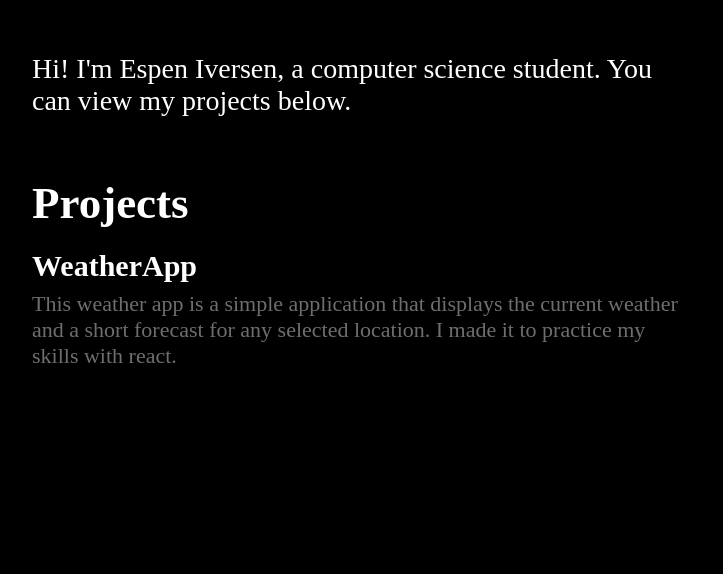
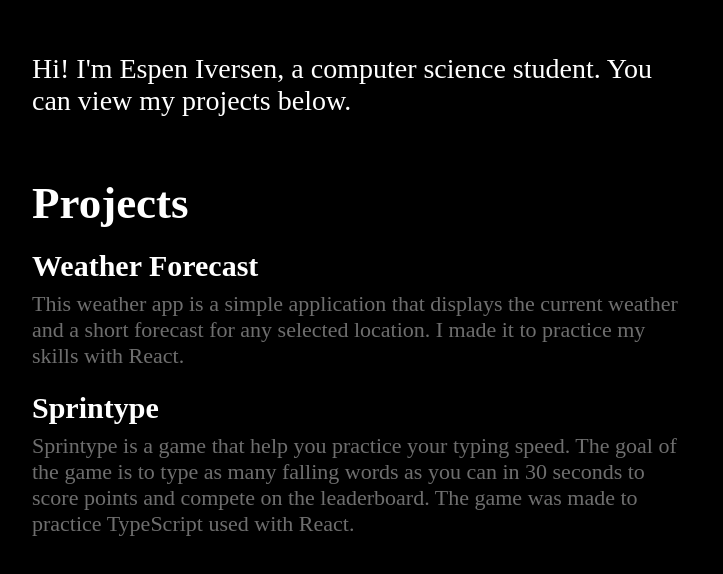
Before and after one commit to espeniv/espeniv-home, a website built with Vite: page index.html in a window 1280 px wide. Shown: the part 158-732 px from the top of the page, without its empty margins (278-1001 px from the left). Built offline with nearby package versions, Linux system fonts and the light colour scheme; files whose address does not match are found by name.

Commit message:
Added a new project

```diff
--- a/index.html
+++ b/index.html
@@ -77,11 +77,22 @@
       <h2>Projects</h2>
       <a href="https://weather.espeniv.com/">
         <div class="project-container">
-          <h3>WeatherApp</h3>
+          <h3>Weather Forecast</h3>
           <p class="project-description">
             This weather app is a simple application that displays the current
             weather and a short forecast for any selected location. I made it to
-            practice my skills with react.
+            practice my skills with React.
+          </p>
+        </div>
+      </a>
+      <a href="https://sprintype.espeniv.com/">
+        <div class="project-container">
+          <h3>Sprintype</h3>
+          <p class="project-description">
+            Sprintype is a game that help you practice your typing speed. The
+            goal of the game is to type as many falling words as you can in 30
+            seconds to score points and compete on the leaderboard. The game was
+            made to practice TypeScript used with React.
           </p>
         </div>
       </a>
--- a/src/style.css
+++ b/src/style.css
@@ -147,13 +147,12 @@ a {
 }
 
 .project-container {
-  margin-bottom: 40px;
   padding: 20px;
   border-radius: 8px;
   transition: all 0.3s ease;
   margin-left: -20px;
   margin-right: -20px;
-  margin-bottom: -40px;
+  margin-bottom: -70px;
 }
 
 .project-container h3 {
```
